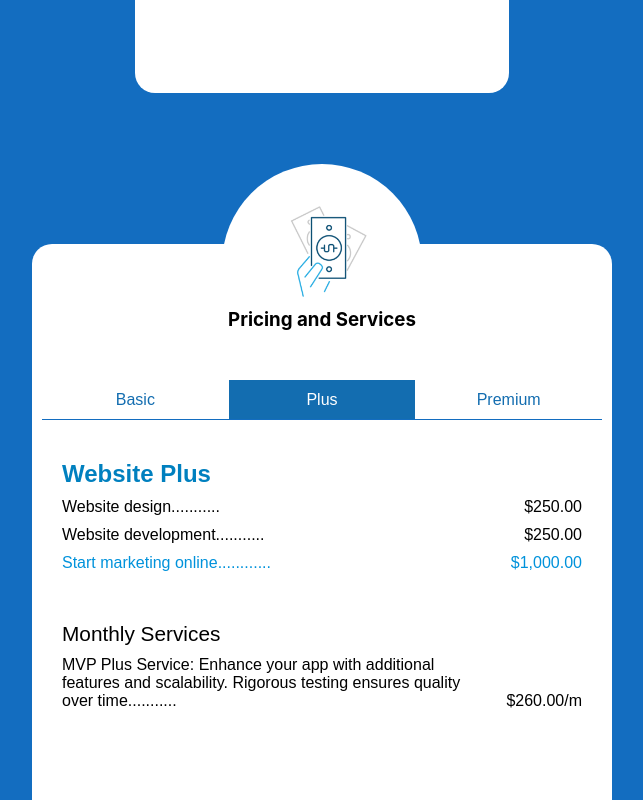
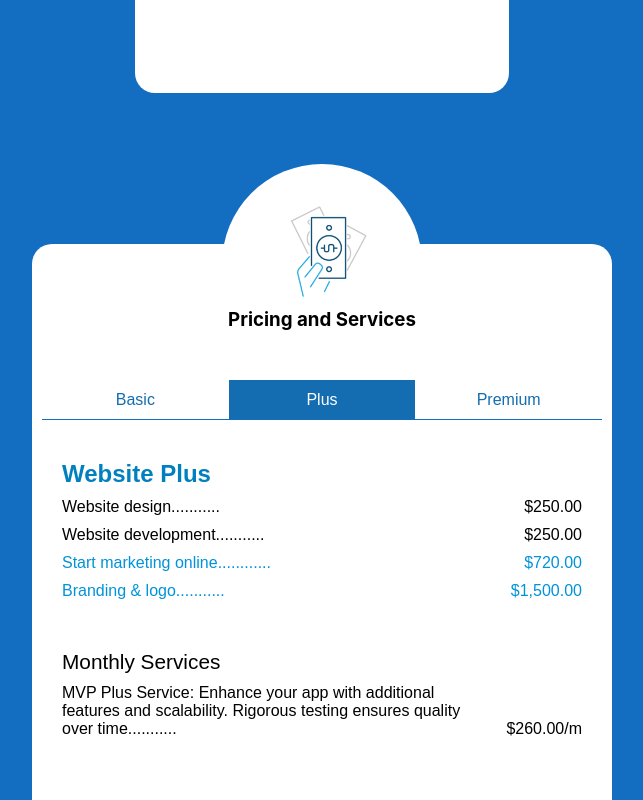
Before and after one commit to louieLouie117/react-portfolio, a React (Create React App) app in the folder client/: page / in a window 1280 px wide. Both pictures are taken after a click on the button "Plus". Shown: the part 2034-2834 px from the top of the page, without its empty margins (318-961 px from the left). Built offline with nearby package versions, Linux system fonts and the light colour scheme.

Commit message:
FinalPayment

```diff
--- a/client/src/components/LandingPage/Services.jsx
+++ b/client/src/components/LandingPage/Services.jsx
@@ -19,6 +19,9 @@ function Services(props) {
 
     // database integration
     const [dataBaseIntegration, setDataBaseIntegration] = useState({display: 'none'});
+
+    // branding logo integration
+    const [brandingLogoIntegration, setBrandingLogoIntegration] = useState({display: 'none'});
     // total amount
     const [TotalAmount, setTotalAmount] = useState('$560.00');
     // analytics integration
@@ -55,6 +58,8 @@ const basicServiceHandler = () => {
     setAnalyticsIntegration({display: 'none'});
     // database integration
     setDataBaseIntegration({display: 'none'});
+    setBrandingLogoIntegration({display: 'none'});
+
 }
 // plusServiceHandler
 const plusServiceHandler = () => {
@@ -72,7 +77,7 @@ const plusServiceHandler = () => {
     setPurchaseBTNText('Get Plus');
     // payment integration
     // total amount
-    setTotalAmount('$1,760.00');
+    setTotalAmount('$2,980.00');
     // analytics integration
     setAnalyticsIntegration({display: 'grid'});
     setHighlightAnalytics({color: '#0092db'});
@@ -83,6 +88,8 @@ const plusServiceHandler = () => {
 
     // database integration
     setDataBaseIntegration({display: 'none'});
+    // brandingLogoIntegration
+    setBrandingLogoIntegration({display: 'grid'});
 }
 // premiumServiceHandler
 const premiumServiceHandler = () => {
@@ -104,7 +111,7 @@ const premiumServiceHandler = () => {
     // total amount
     setTotalAmount('$8,340.00');
     // analytics integration
-    setAnalyticsIntegration({display: 'grid'});
+    setAnalyticsIntegration({display: 'none'});
     // highlight payment
     setHighlightPayment({color: '#0092db'});
     // highlight analytics
@@ -113,6 +120,10 @@ const premiumServiceHandler = () => {
     setDataBaseIntegration({display: 'grid'});
     // payment integration
     setPaymentIntegration({display: 'grid'});
+
+    // brandingLogoIntegration
+    setBrandingLogoIntegration({display: 'none'});
+
 
 
 
@@ -226,7 +237,16 @@ const premiumServiceHandler = () => {
                                 <section style={analyticsIntegration}>
                                 <ul className='pricing-container'>
                                 <li style={HighlightAnalytics}>Start marketing online............</li>
-                                    <li style={HighlightAnalytics}>$1,000.00</li>
+                                    <li style={HighlightAnalytics}>$720.00</li>
+                                </ul>
+                                </section>
+
+
+
+                                <section style={brandingLogoIntegration}>
+                                <ul className='pricing-container'>
+                                <li style={HighlightAnalytics}>Branding & logo...........</li>
+                                    <li style={HighlightAnalytics}>$1,500.00</li>
                                 </ul>
                                 </section>
 
```
